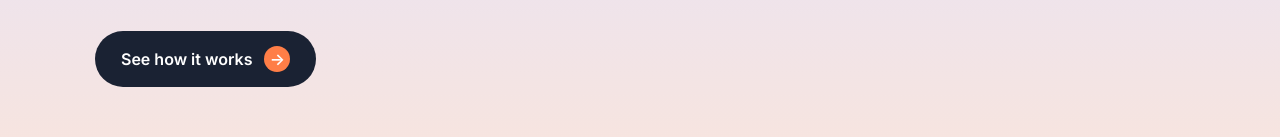
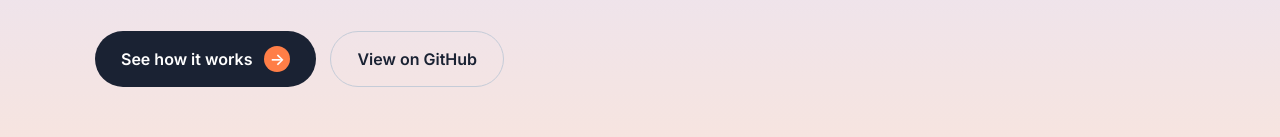
Before and after one commit to Jaco1103/viah-showcase, a plain HTML site: page index.html in a window 1280 px wide. Shown: the part 497-634 px from the top of the page. Drawn offline with Linux system fonts and the light colour scheme.

Commit message:
Add View on GitHub link to hero

```diff
--- a/index.html
+++ b/index.html
@@ -46,6 +46,8 @@
   .btn-p:hover{transform:translateY(-2px)}
   .btn-p .circ{width:26px;height:26px;border-radius:50%;background:var(--orange);display:grid;place-items:center;color:#fff;transition:transform .2s}
   .btn-p:hover .circ{transform:translateX(3px)}
+  .btn-o{background:transparent;color:var(--ink);border:1.5px solid var(--ink-faint)}
+  .btn-o:hover{border-color:var(--ink);transform:translateY(-2px)}
 
   .top{position:fixed;top:0;left:0;right:0;z-index:30;display:flex;align-items:center;justify-content:space-between;padding:22px max(5.5vw,30px)}
   .logo{display:flex;align-items:center;gap:10px;font-family:var(--disp);font-weight:800;font-size:21px;letter-spacing:-.02em}
@@ -225,7 +227,7 @@
       <div class="eyebrow"><span class="d"></span> A personal travel companion</div>
       <h1>Every trip is <span class="ab">unique</span>.<br>Every day, <span class="gw">sequenced</span>.</h1>
       <p class="lede">Pick a city, drop an anchor, choose your moods — Viah builds a walkable, day-by-day itinerary of real, quality-checked places. In a second, with no hallucinated venues.</p>
-      <div class="row"><button class="btn btn-p" onclick="go(1)">See how it works <span class="circ">→</span></button></div>
+      <div class="row"><button class="btn btn-p" onclick="go(1)">See how it works <span class="circ">→</span></button><a class="btn btn-o" href="https://github.com/Jaco1103/viah-showcase" target="_blank" rel="noopener">View on GitHub</a></div>
     </div>
   </section>
 
```
